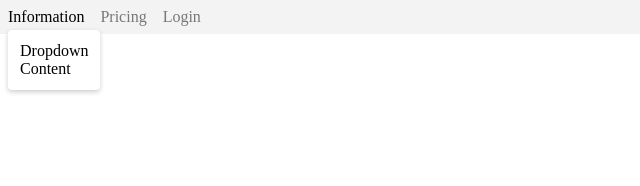
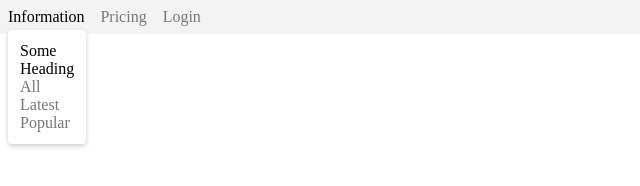
Before and after one commit to SerhiiMart/Navbar-templates-with-CSS-and-HTML, a plain HTML site: page Advanced CSS Dropdown Menu/index.html in a window 1280 px wide. Both pictures are taken after a click on the button "Information". Shown: the whole page, without its empty margins (0-640 px from the left). Drawn offline with Linux system fonts and the light colour scheme.

Commit message:
Adding links

```diff
--- a/Advanced CSS Dropdown Menu/index.html
+++ b/Advanced CSS Dropdown Menu/index.html
@@ -12,8 +12,15 @@
   <div class="header">
     <div class="dropdown" data-dropdown>
       <button class="link" data-dropdown-button>Information</button>
-      <div class="dropdown-menu">
-        Dropdown Content
+      <div class="dropdown-menu information-grid" >
+        <div>
+          <div class="dropdown-heading">Some Heading</div>
+          <div class="dropdown-links">
+            <a href="#" class="link">All</a>
+            <a href="#" class="link">Latest</a>
+            <a href="#" class="link">Popular</a>
+          </div>
+        </div>
       </div>
     </div>
 
```
